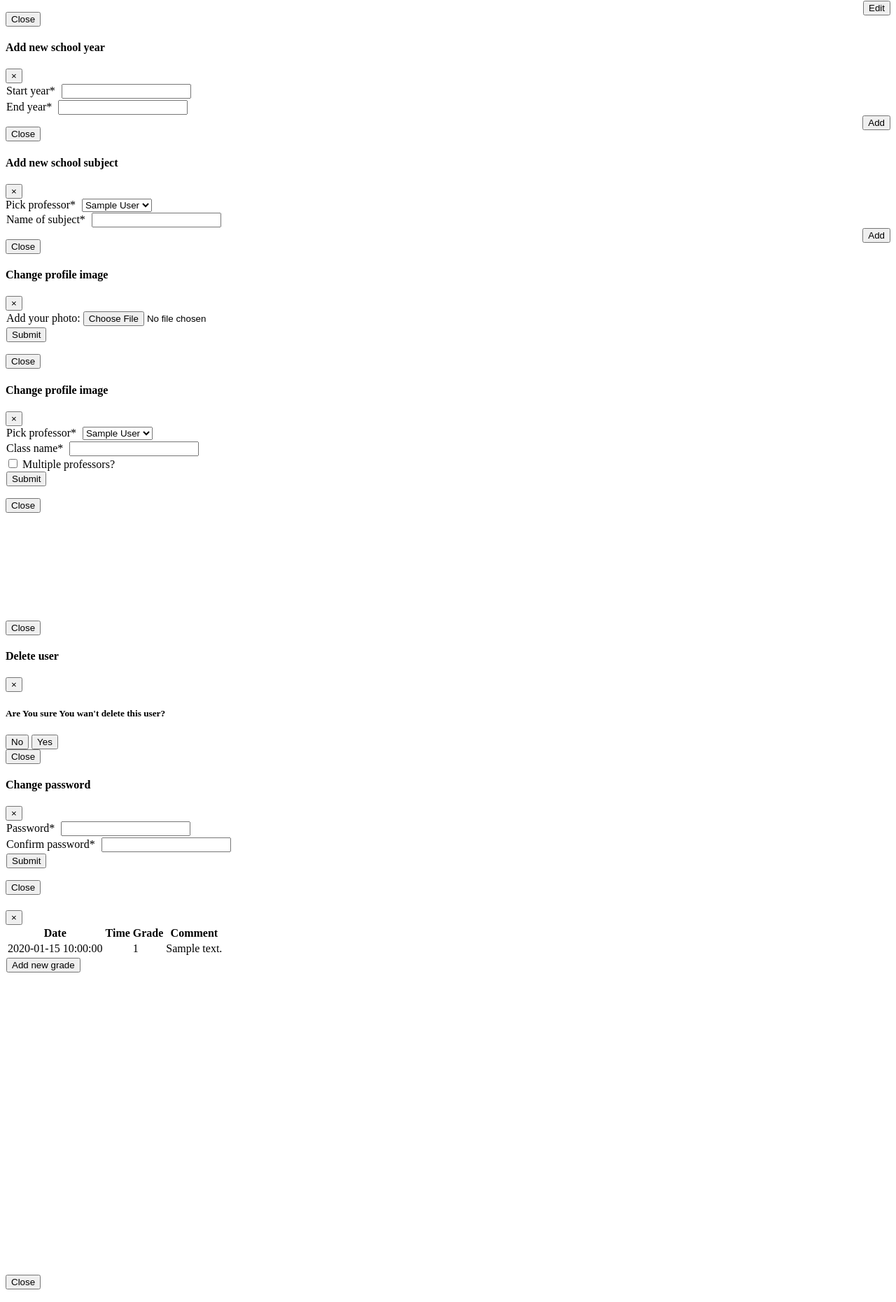
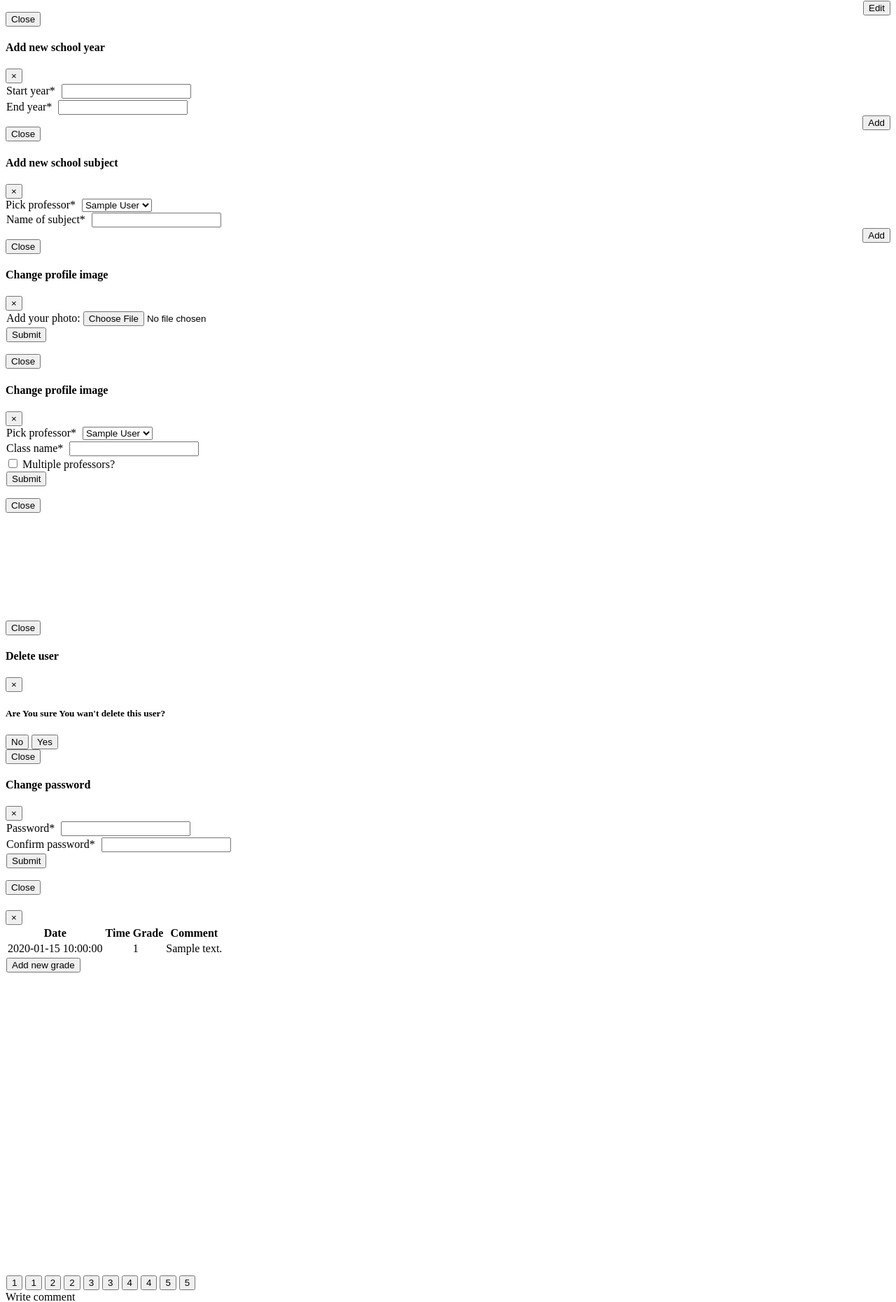
Before and after one commit to YodaBikarbona/school_book, a Flask app: template school_book/templates/professor.html in a window 1280 px wide. Shown: the part 1584-3445 px from the top of the page at 70% size. Run offline with Flask 2, Linux system fonts and the light colour scheme; tables that the repository leaves empty hold one stand-in row (values such as "Sample post"); the template is opened without the code that fills it: values that come from a table or form of the project are taken from there, most other values are stand-ins (such as "Sample title", 1, 10 or a date in 2020); grey boxes marked "Sample" are stand-in pictures.

Commit message:
changed design of professor add and view grades

```diff
--- a/school_book/templates/professor.html
+++ b/school_book/templates/professor.html
@@ -205,6 +205,13 @@
                                     </div>
                                 </div>
                                 <div class="col-md-12" ng-if="show_subtab==1">
+
+
+
+
+
+
+
                                     <div id='profile_buttons'>
                                         <button type="button" class="btn btn-secondary btn-sm not-focusable rounded-0"
                                         ng-click="show_class()">Students</button>
@@ -219,11 +226,10 @@
                                                     class="form-control">
                                                 </div>
                                                 <div style="padding: 1px">
-                                                        <button type="button" class="btn btn-secondary btn-sm not-focusable rounded-0" ng-click="show_absences(school_class_id, date)">
+                                                    <button type="button" class="btn btn-secondary btn-sm not-focusable rounded-0" ng-click="show_absences(school_class_id, date)">
                                                         Show absences</button>
-                                                </div>
-                                                <div style="padding: 1px">
-                                                        <button type="button" class="btn btn-secondary btn-sm not-focusable rounded-0" ng-click="show_add_absence_form()">New absence</button>
+
+                                                    <button type="button" class="btn btn-secondary btn-sm not-focusable rounded-0" ng-click="show_add_absence_form()">New absence</button>
                                                 </div>
                                             </div>
                                         </div>
@@ -412,29 +418,6 @@
                                                     <button type="button" class="btn btn-secondary btn-sm not-focusable rounded-0" data-toggle="modal" data-target="#addNewAbsenceModal" ng-click="forward_student_id(student_class_details.student.id)">Add new absence</button>
                                                 </div>
                                             </div>
-
-                                            <ul uib-pagination total-items="bigTotalItems" ng-model="bigCurrentPage" max-size="maxSize" class="pagination-sm" boundary-links="true" num-pages="numPages"></ul>
-                                            <pre> {{totalItems}}</pre>
-                                            <!--div class="row" style="padding-left: 1%" ng-repeat="school_subject in class_list.school_class_subject_list">
-                                                <div class="col-md-4 col-sm-12" style="border-bottom: 1px solid black;">{{school_subject.name}}
-                                                </div>
-                                                <div class="col-md-3 col-sm-12" style="border: 1px solid black;">
-                                                    <a style="position: absolute;" href=""
-                                                    ng-click="join_class(school_class.id)">Read grades</a>
-                                                </div>
-                                                <div class="col-md-3 col-sm-6">
-                                                    Average grade:
-                                                </div>
-                                                <div class="col-md-1 col-sm-12" style="border: 1px solid black;">
-                                                    <div id='profile_buttons'>
-                                                        <button type="button" class="btn btn-secondary btn-sm not-focusable rounded-0" data-toggle="modal" data-target="#changePasswordModal">Final grade</button>
-                                                    </div>
-                                                </div>
-                                            </div-->
-                                        </div>
-                                        <div data-pagination="" data-num-pages="numPages()"
-                                        data-current-page="currentPage" data-max-size="maxSize"
-                                        data-boundary-links="true">
                                         </div>
                                     </div>
                                 </div>
@@ -866,7 +849,7 @@
                  data-dismiss="modal" ng-click="restart_form()">&times;</button>
              </div>
              <!-- Modal Body -->
-             <div class="modal-body" style="height: 500px; overflow-y: scroll">
+             <div class="modal-body" style="height: 500px; overflow-y: scroll" ng-if="add_grade_view == 0">
                 <table class="table table-user-information table-striped">
                     <thead>
                         <th>
@@ -901,12 +884,57 @@
                 </table>
                 <div id='profile_buttons'>
                     <div style="padding: 1px">
-                        <button type="button" class="btn btn-secondary btn-sm not-focusable rounded-0" data-toggle="modal" data-target="#addNewGradeModal">Add new grade</button>
+
+                        <button type="button" class="btn btn-secondary btn-sm not-focusable rounded-0" ng-click="change_grade_view()">Add new grade</button>
+                        <!--button type="button" class="btn btn-secondary btn-sm not-focusable rounded-0" data-toggle="modal" data-target="#addNewGradeModal">Add new grade</button-->
                     </div>
                 </div>
              </div>
+             <div class="modal-body" style="height: 500px; overflow-y: scroll" ng-if="add_grade_view == 1">
+                <div id='profile_buttons'>
+                    <div style="padding: 1px">
+                        <button type="button" class="btn btn-secondary btn-lg not-focusable rounded-0" ng-click="set_grade(1)" ng-if="picked_button == 0 || picked_button == 2 || picked_button == 3 || picked_button == 4 || picked_button == 5">1</button>
+
+                        <button type="button" class="btn btn-primary btn-lg not-focusable rounded-0" ng-click="set_grade(1)"
+                        ng-if="picked_button == 1">1</button>
+
+                        <button type="button" class="btn btn-secondary btn-lg not-focusable rounded-0" ng-click="set_grade(2)" ng-if="picked_button == 0 || picked_button == 1 || picked_button == 3 || picked_button == 4 || picked_button == 5">2</button>
+
+                        <button type="button" class="btn btn-primary btn-lg not-focusable rounded-0" ng-click="set_grade(2)"
+                        ng-if="picked_button == 2">2</button>
+
+                        <button type="button" class="btn btn-secondary btn-lg not-focusable rounded-0" ng-click="set_grade(3)" ng-if="picked_button == 0 || picked_button == 1 || picked_button == 2 || picked_button == 4 || picked_button == 5">3</button>
+
+                        <button type="button" class="btn btn-primary btn-lg not-focusable rounded-0" ng-click="set_grade(3)"
+                        ng-if="picked_button == 3">3</button>
+
+                        <button type="button" class="btn btn-secondary btn-lg not-focusable rounded-0" ng-click="set_grade(4)" ng-if="picked_button == 0 || picked_button == 1 || picked_button == 2 || picked_button == 3 || picked_button == 5">4</button>
+
+                        <button type="button" class="btn btn-primary btn-lg not-focusable rounded-0" ng-click="set_grade(4)"
+                        ng-if="picked_button == 4">4</button>
+
+                        <button type="button" class="btn btn-secondary btn-lg not-focusable rounded-0" ng-click="set_grade(5)" ng-if="picked_button == 0 || picked_button == 1 || picked_button == 2 || picked_button == 3 || picked_button == 4">5</button>
+
+                        <button type="button" class="btn btn-primary btn-lg not-focusable rounded-0" ng-click="set_grade(5)"
+                        ng-if="picked_button == 5">5</button>
+                    </div>
+                </div>
+                <form ng-submit="add_new_grade(new_grade)">
+                    <label style="margin-right: 5px">Write comment</label>
+                        <div class="form-group" style="padding: 1px">
+                            <input type="text" class="form-control" name="" ng-model='new_grade.comment'>
+                        </div>
+                        <div style="padding: 1px">
+                            <button type="submit" class="btn btn-secondary btn-sm not-focusable rounded-0">Add grade</button>
+                        </div>
+                </form>
+            </div>
             <!-- Modal footer -->
-            <div class="modal-footer">
+            <div class="modal-footer" ng-if="add_grade_view == 1">
+                <button type="button" class="btn btn-secondary btn-sm not-focusable rounded-0" ng-click="restart_form()">
+                See grades</button>
+            </div>
+            <div class="modal-footer" ng-if="add_grade_view == 0">
                 <button type="button" class="btn btn-secondary btn-sm not-focusable rounded-0" data-dismiss="modal" ng-click="restart_form()">Close</button>
             </div>
         </div>
@@ -995,7 +1023,11 @@
             </div>
             <!-- Modal footer -->
             <div class="modal-footer">
-                <button type="button" class="btn btn-secondary btn-sm not-focusable rounded-0" data-dismiss="modal" ng-click="restart_form()">Close</button>
+                <div id='profile_buttons'>
+                    <div style="padding: 1px">
+                        <button type="button" class="btn btn-secondary btn-sm not-focusable rounded-0" data-dismiss="modal" ng-click="restart_form()">Close</button>
+                    </div>
+                </div>
             </div>
         </div>
     </div>
```
Also changed, not shown: school_book/static/js/app.js (+11 -0 lines).
